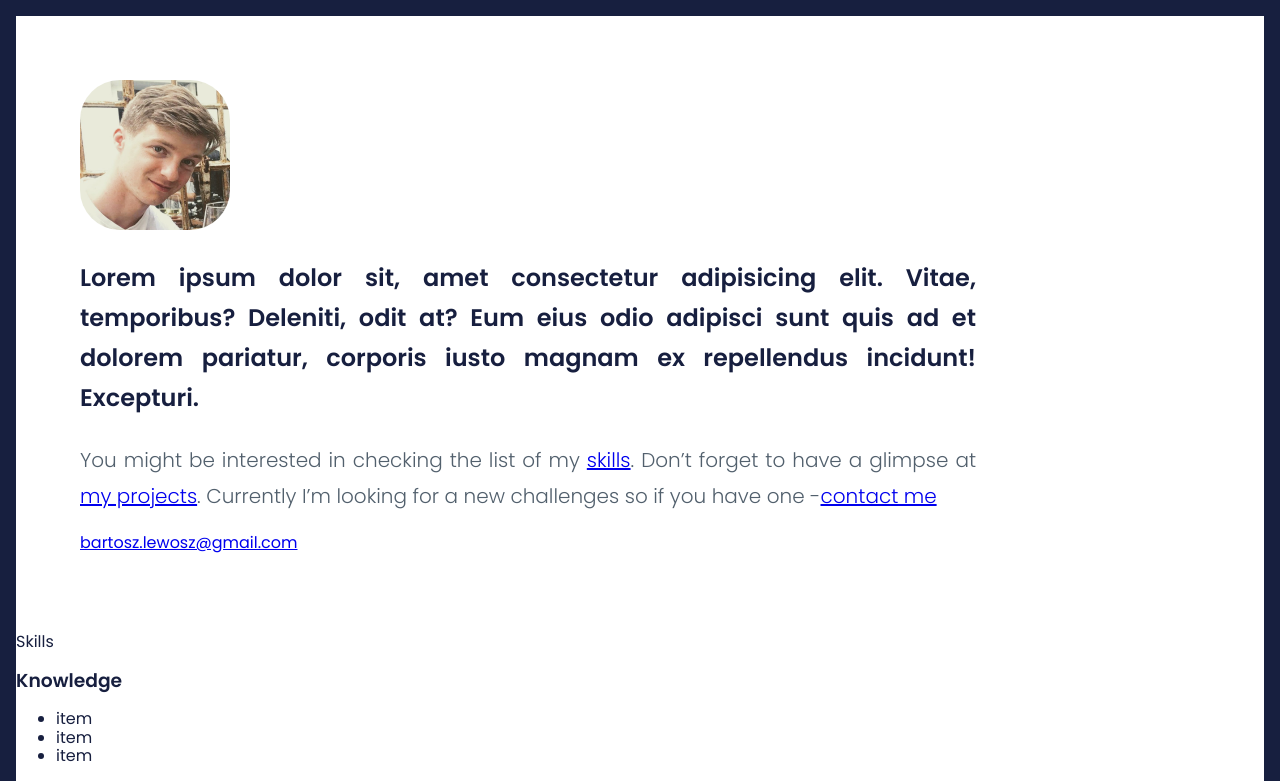
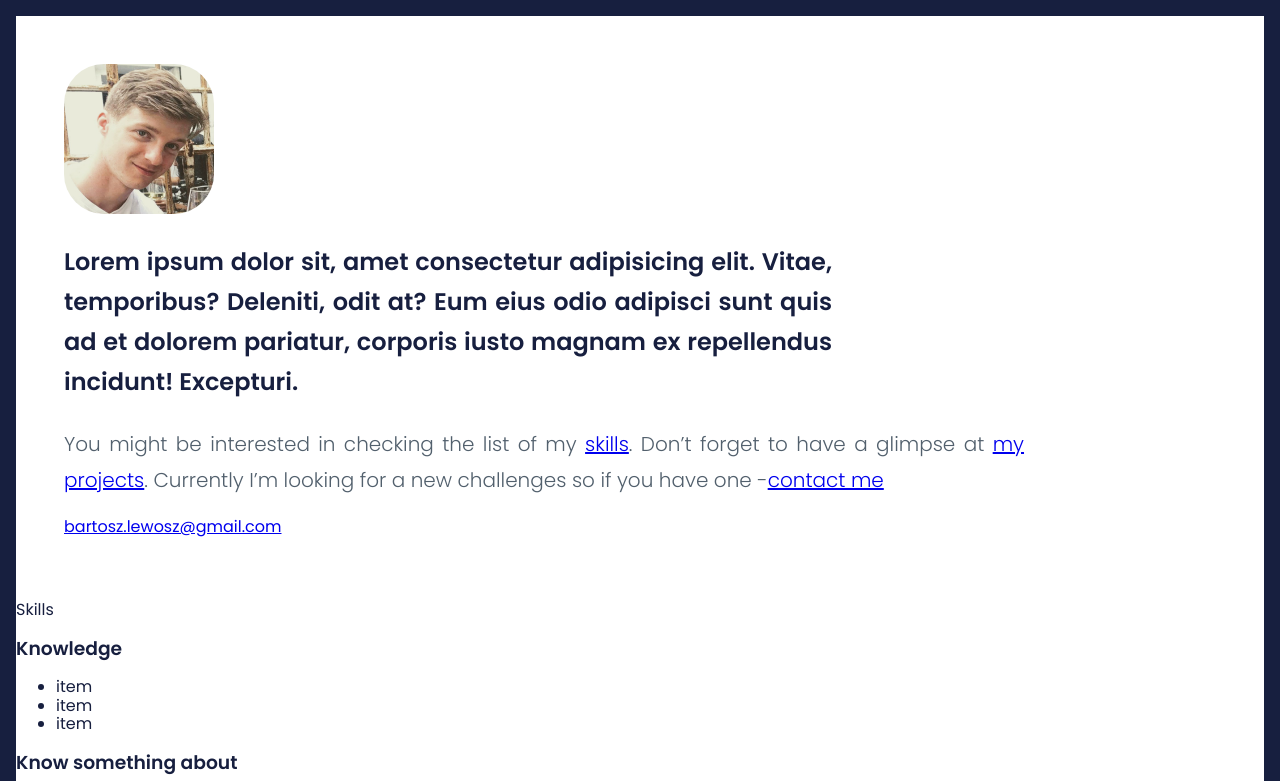
Before and after one commit to BartoszLewosz/bartoszlewosz.github.io, a website: page src/content/index.html in a window 1280 px wide. Shown: the top 781 px of the page. Drawn offline with nearby package versions, Linux system fonts and the light colour scheme; files that its build step writes are made by us from their sources; files whose address does not match are found by name.

Commit message:
Set font size

```diff
--- a/src/scss/main.scss
+++ b/src/scss/main.scss
@@ -18,6 +18,7 @@ body {
   color: $big-stone;
   background: #fff;
   font-family: 'Poppins', sans-serif;
+  font-size: 16px;
   border: 16px solid $big-stone;
 
 }
--- a/src/scss/modules/hero.scss
+++ b/src/scss/modules/hero.scss
@@ -1,20 +1,22 @@
 
 .hero {
     max-width: 1024px;
-    padding: 64px;
+    padding: 2rem;
     text-align: justify;
+    margin: 1rem;
 
     &__description {
-        font-style: normal;
+        // font-style: normal;
         font-weight: 600;
         font-size: 1.5rem;
-        line-height: 40px;
+        line-height: 2.5rem;
+        max-width: 768px;
 
         &--detail {
             color: $shuttle-grey;
             font-weight: 300;
-            font-size: 20px;
-            line-height: 36px;
+            font-size: 1.25rem;
+            line-height: 2.25rem;
         }
     }
     &__photo {
```
